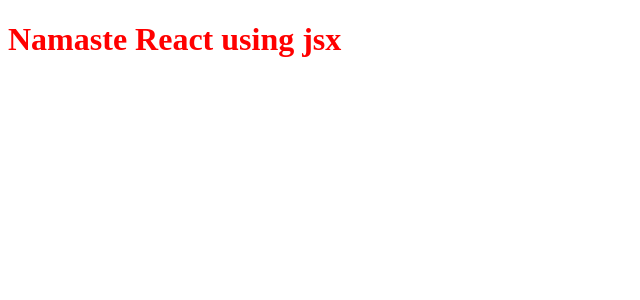
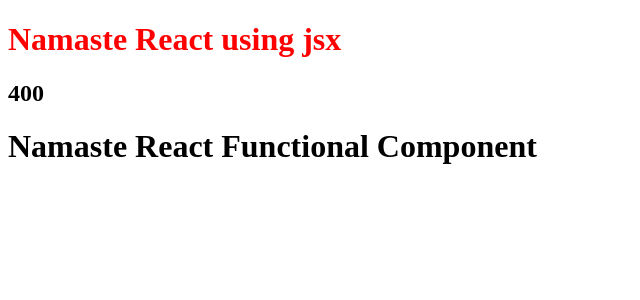
Before and after one commit to ankivStar/QuickBite, a React (Vite) app: page / in a window 1280 px wide. Shown: the top 300 px of the page, without its empty margins (0-640 px from the left). Built offline with nearby package versions, Linux system fonts and the light colour scheme.

Commit message:
react component and functional component

```diff
--- a/App.js
+++ b/App.js
@@ -3,8 +3,21 @@
 
 //JSX -HTML-like or xml - like syntax
 // JSX (tranpiled before it reaches the js) - PARCEL - Babel
-const jsxHeading = <h1 id="heading">Namaste React using jsx</h1>
+const Title = () =>(<h1 id="heading">Namaste React using jsx</h1>)
+
+//React component
+// class based component-old
+// functional component-new
+
+// react functional component
+const HeadingComponent = ()=>(
+    <div id="conatainer">
+        <Title/>
+        <h2>{100+300}</h2>
+        <h1> Namaste React Functional  Component</h1>
+    </div>
+)
 
 const root = ReactDOM.createRoot(document.getElementById("root"))
 
-root.render(jsxHeading)
+root.render(<HeadingComponent />)
```
